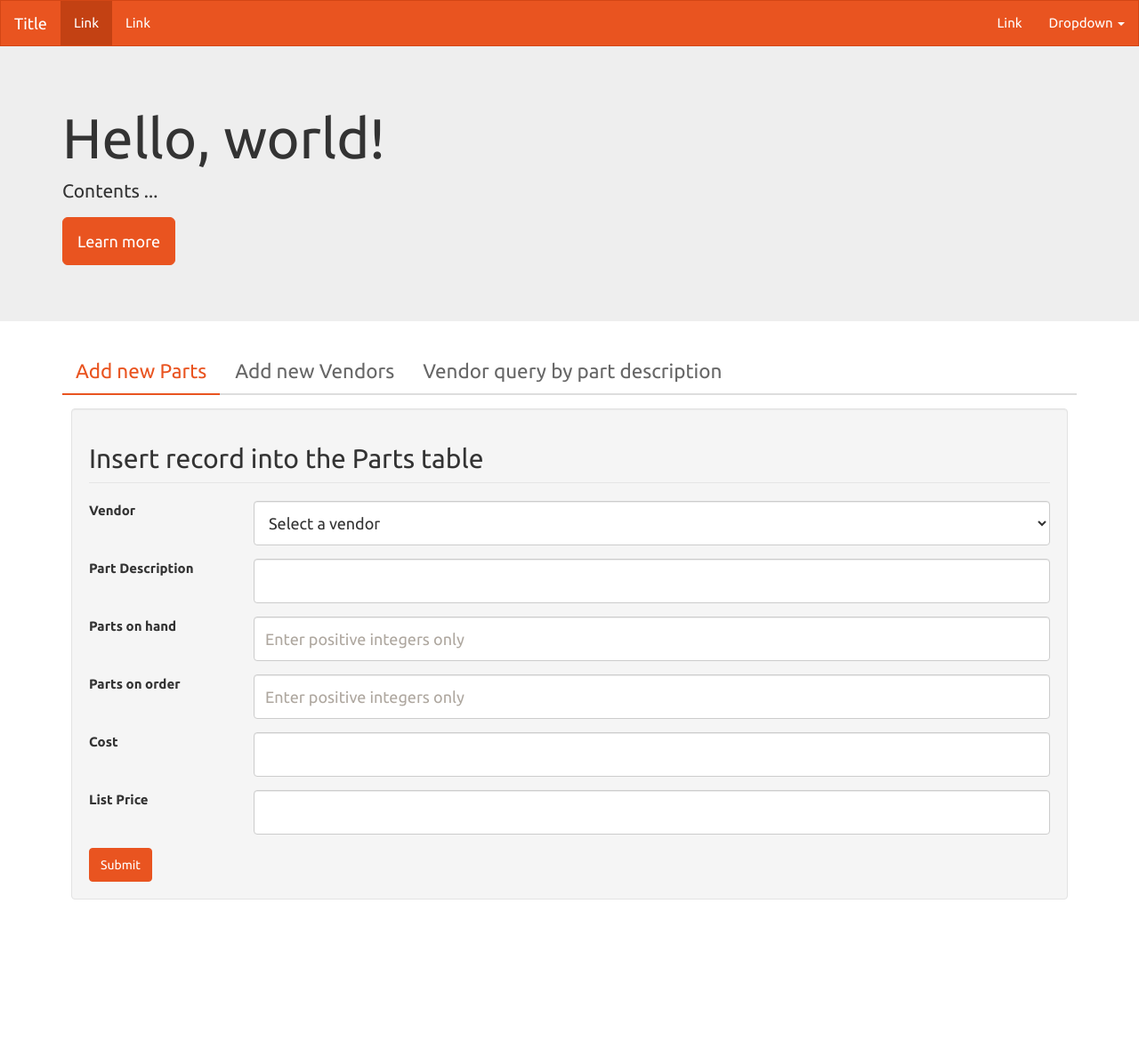
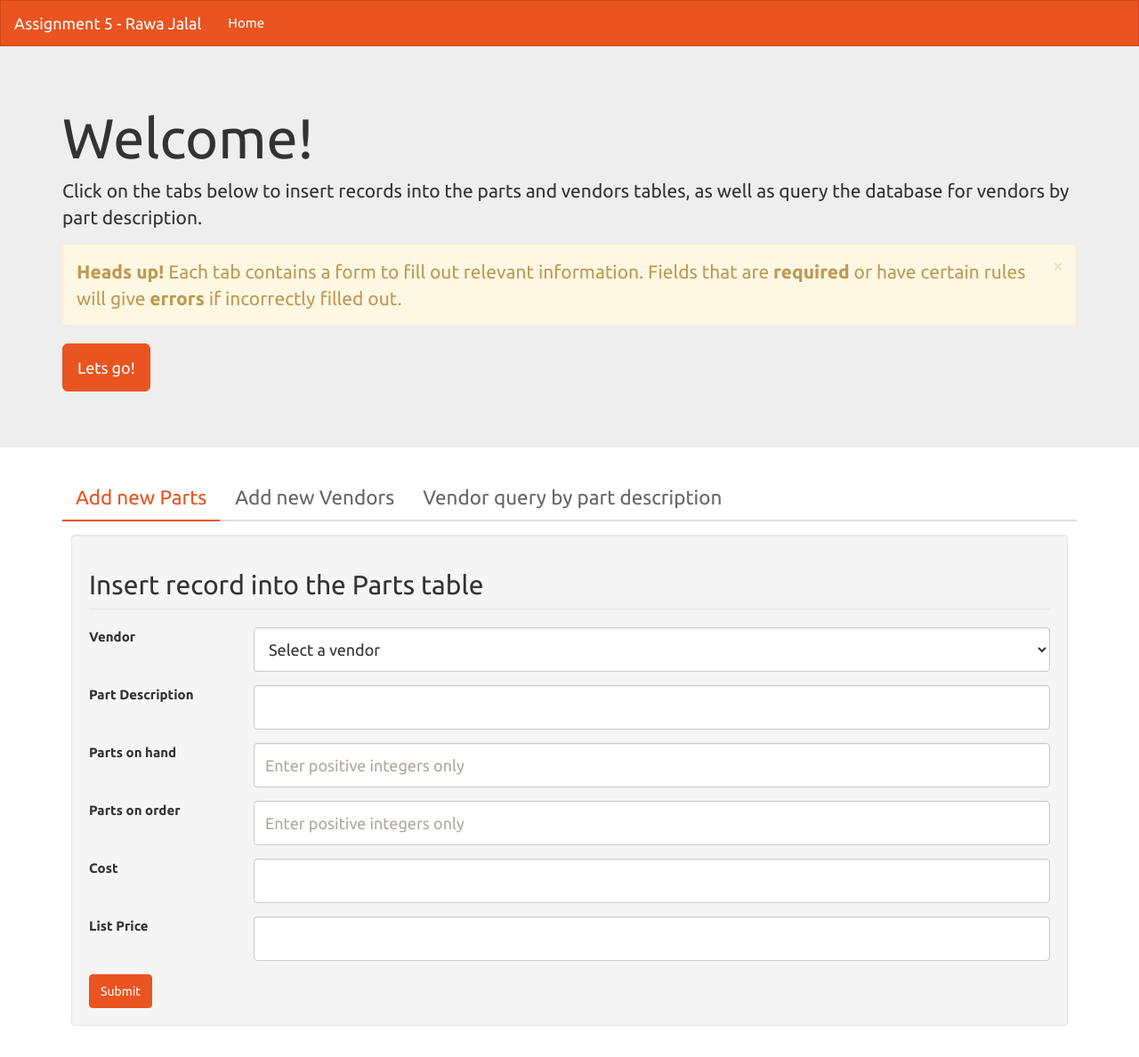
Before and after one commit to TheEndurance/Assignment5, a PHP site: page / in a window 1280 px wide. Shown: the whole page at 89% size. Before the commit the page ends 1011 px from the top, so only its background shows below. Run offline with PHP 8.4, Linux system fonts and the light colour scheme; data that the repository does not hold is empty; some libraries are stand-ins or nearby versions.

Commit message:
finishing touches

```diff
--- a/includes/header.html
+++ b/includes/header.html
@@ -22,30 +22,16 @@
             <span class="icon-bar"></span>
             <span class="icon-bar"></span>
         </button>
-        <a class="navbar-brand" href="#">Title</a>
+        <a class="navbar-brand" href="#">Assignment 5 - Rawa Jalal</a>
     </div>
 
     <!-- Collect the nav links, forms, and other content for toggling -->
     <div class="collapse navbar-collapse navbar-ex1-collapse">
         <ul class="nav navbar-nav">
-            <li class="active"><a href="#">Link</a></li>
-            <li><a href="#">Link</a></li>
-        </ul>
-        <ul class="nav navbar-nav navbar-right">
-            <li><a href="#">Link</a></li>
-            <li class="dropdown">
-                <a href="#" class="dropdown-toggle" data-toggle="dropdown">Dropdown <b class="caret"></b></a>
-                <ul class="dropdown-menu">
-                    <li><a href="#">Action</a></li>
-                    <li><a href="#">Another action</a></li>
-                    <li><a href="#">Something else here</a></li>
-                    <li><a href="#">Separated link</a></li>
-                </ul>
-            </li>
+            <li><a href="index.php">Home</a></li>
         </ul>
     </div>
     <!-- /.navbar-collapse -->
 </nav>
 
-
 <body>
--- a/index.php
+++ b/index.php
@@ -92,14 +92,23 @@
 
 <div class="jumbotron">
 	<div class="container">
-		<h1>Hello, world!</h1>
-		<p>Contents ...</p>
+		<h1>Welcome!</h1>
+		<p>Click on the tabs below to insert records into the parts and vendors tables, as well as query the database for vendors by part description.</p>
+
+		<div class="alert alert-dismissible alert-warning">
+			<button type="button" class="close" data-dismiss="alert">&times;</button>
+			<p>
+				<strong> Heads up! </strong>Each tab contains a form to fill out relevant information.
+				Fields that are <strong>required</strong> or have certain rules will give <strong>errors</strong> if incorrectly filled out.
+			</p>
+		</div>
+
 		<p>
-			<a class="btn btn-primary btn-lg">Learn more</a>
+			<a href ="#page"class="btn btn-primary btn-lg">Lets go!</a>
 		</p>
 	</div>
 </div>
-<div class="container">
+<div id="page" class="container">
 
 	<div role="tabpanel">
 		<!-- Nav tabs -->
```
